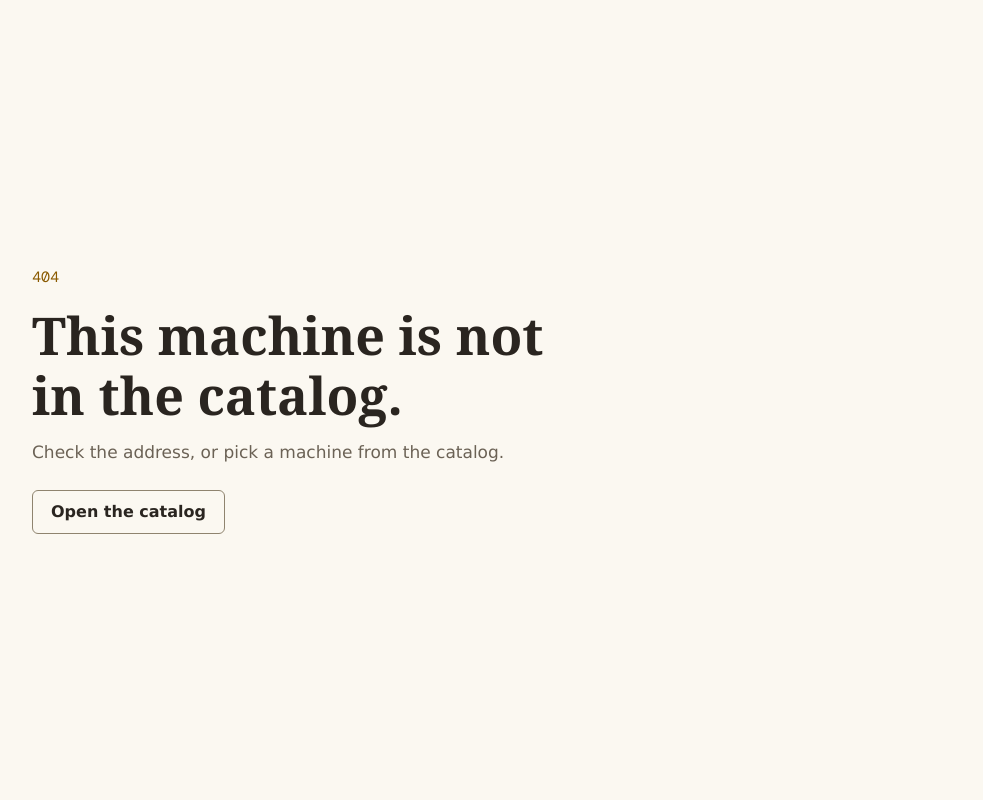
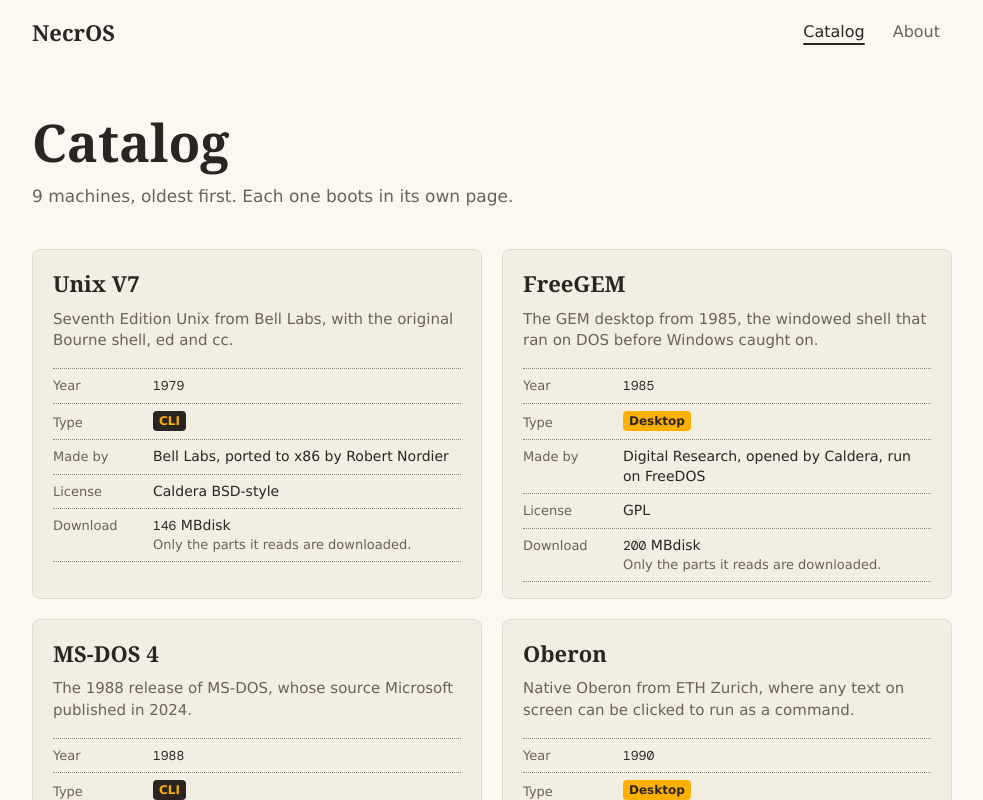
Before and after one commit to lksxyz/necr-os, a SvelteKit app in the folder apps/web/: page /os in a window 1280 px wide. Before the commit this address had no page. Shown: the top 800 px of the page, without its empty margins (148-1131 px from the left). Built offline with nearby package versions, Linux system fonts and the light colour scheme.

Commit message:
feat(web): add catalog page

```diff
--- /dev/null
+++ b/apps/web/src/routes/(site)/os/+page.svelte
@@ -0,0 +1,93 @@
+<script lang="ts">
+	import CollectionLabel from '#lib/CollectionLabel.svelte';
+	import { osList } from '#lib/os.ts';
+
+	const byYear = [...osList].sort((a, b) => a.year - b.year);
+</script>
+
+<svelte:head>
+	<title>Catalog | NecrOS</title>
+	<meta name="description" content="Every machine in the NecrOS catalog, oldest first." />
+</svelte:head>
+
+<header class="head">
+	<h1>Catalog</h1>
+	<p>
+		{byYear.length}
+		{byYear.length === 1 ? 'machine' : 'machines'}, oldest first. Each one boots in its own page.
+	</p>
+</header>
+
+{#if byYear.length === 0}
+	<div class="empty" role="status">
+		<p>The catalog is empty.</p>
+		<p>Add a machine to <code class="mono">src/lib/os.ts</code> and it shows up here.</p>
+	</div>
+{:else}
+	<ol class="grid">
+		{#each byYear as os (os.slug)}
+			<li>
+				<CollectionLabel {os} href="/os/{os.slug}" heading="h2" />
+			</li>
+		{/each}
+	</ol>
+{/if}
+
+<style>
+	.head {
+		display: grid;
+		gap: 12px;
+		margin-bottom: 40px;
+	}
+
+	h1 {
+		font-size: clamp(2.25rem, 5vw, 3.25rem);
+		font-weight: 700;
+	}
+
+	.head p {
+		color: var(--muted);
+		font-size: 17px;
+	}
+
+	.grid {
+		list-style: none;
+		margin: 0;
+		padding: 0;
+		display: grid;
+		grid-template-columns: repeat(2, minmax(0, 1fr));
+		gap: 20px;
+	}
+
+	.grid li {
+		display: grid;
+	}
+
+	.empty {
+		display: grid;
+		gap: 8px;
+		padding: 32px;
+		background: var(--surface);
+		border: 1px solid var(--line);
+		border-radius: var(--r-label);
+	}
+
+	.empty p:first-child {
+		font-size: 19px;
+		font-weight: 600;
+	}
+
+	.empty p + p {
+		color: var(--muted);
+	}
+
+	code {
+		font-size: 0.9em;
+	}
+
+	@media (max-width: 900px) {
+		.grid {
+			grid-template-columns: minmax(0, 1fr);
+		}
+	}
+</style>
```
